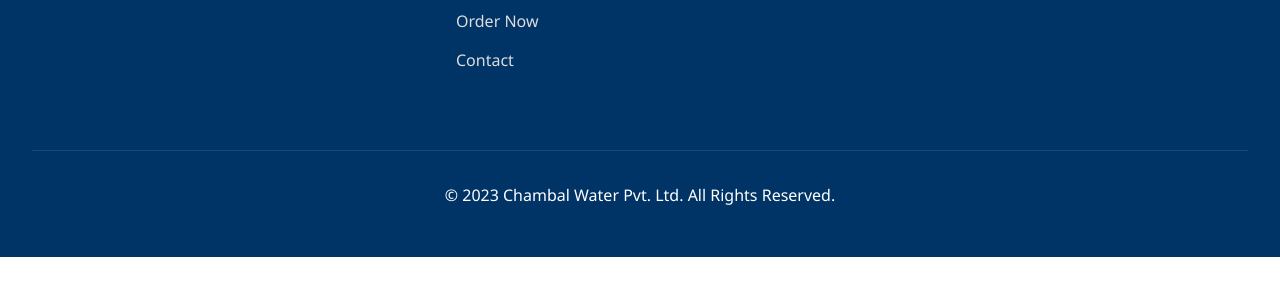
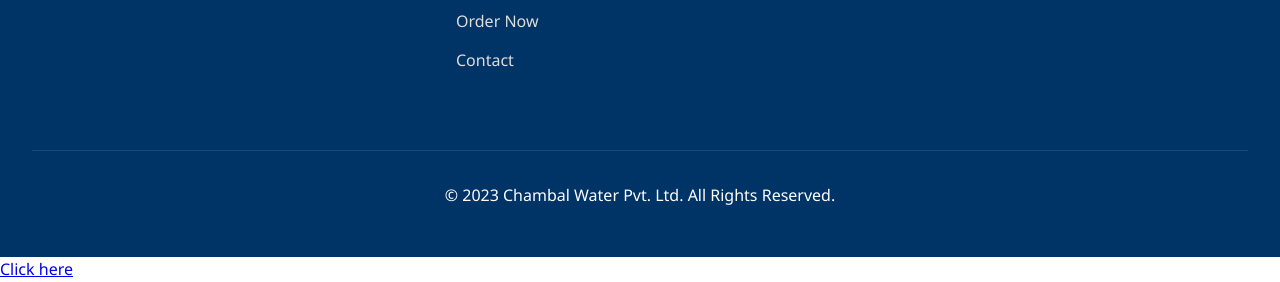
Before and after one commit to mohan24092003/chambalwaterproject, a plain HTML site: page index.html in a window 1280 px wide. Shown: the part 5035-5317 px from the top of the page. Before the commit the page ends 5292 px from the top, so only its background shows below. Drawn offline with Linux system fonts and the light colour scheme.

Commit message:
index.html

```diff
--- a/index.html
+++ b/index.html
@@ -745,5 +745,8 @@
             element.style.transition = 'all 0.6s ease';
         });
     </script>
+     <a href="https://mohan24092003.github.io/chambalwaterproject/" target="_blank">
+      Click here
+    </a>
 </body>
 </html>
```
